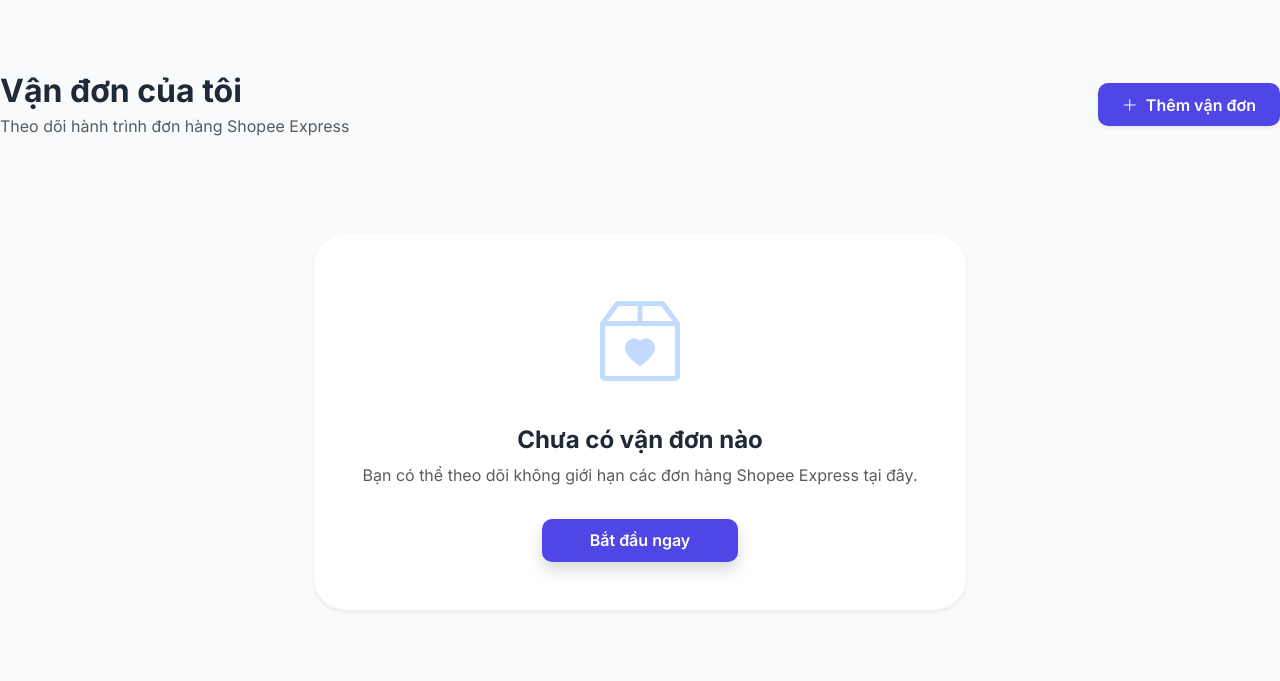
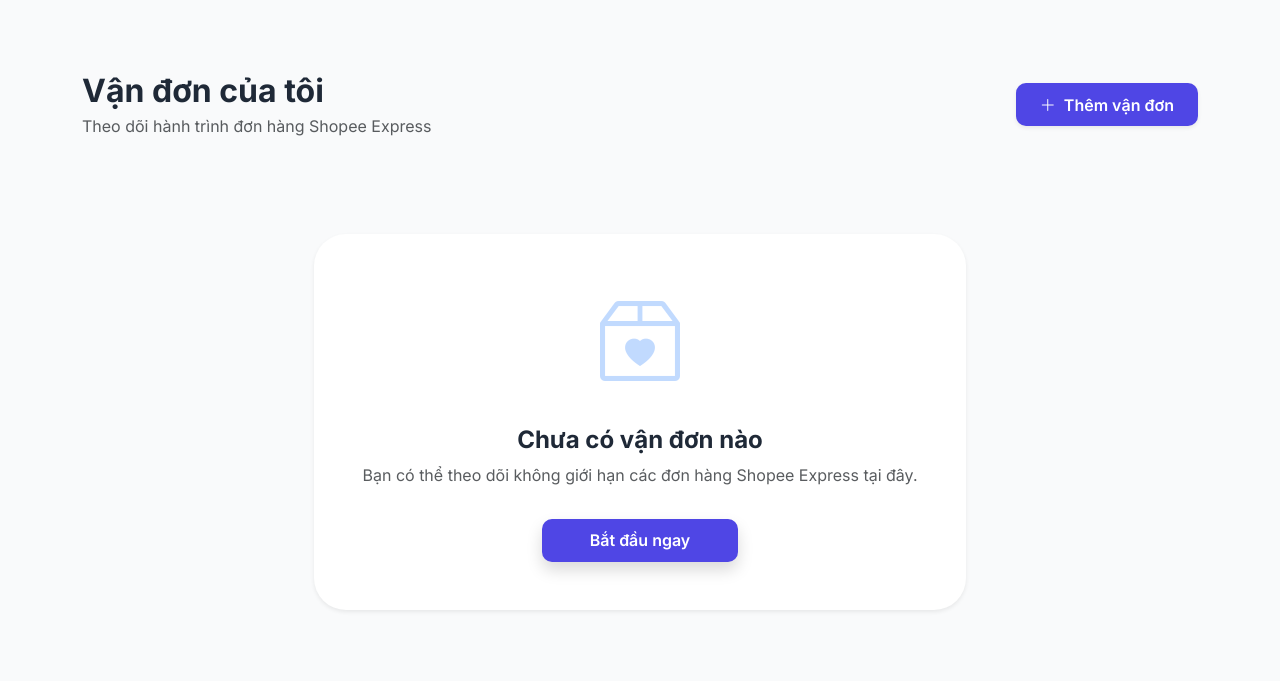
Before and after one commit to nguyenngocdantruong/TrackingOrder, a Flask app: page /dashboard in a window 1280 px wide. Shown: the part 85-766 px from the top of the page. Run offline with Flask 3, Linux system fonts and the light colour scheme; the visitor is signed in with stand-in values (Sample User, id 1); data that the repository does not hold is empty.

Commit message:
fix: fix layout.html

```diff
--- a/app/templates/layout.html
+++ b/app/templates/layout.html
@@ -106,7 +106,7 @@
         </div>
     </nav>
 
-    <main class=" py-4">
+    <main class="container py-4">
         {% block content %}{% endblock %}
     </main>
 
```
